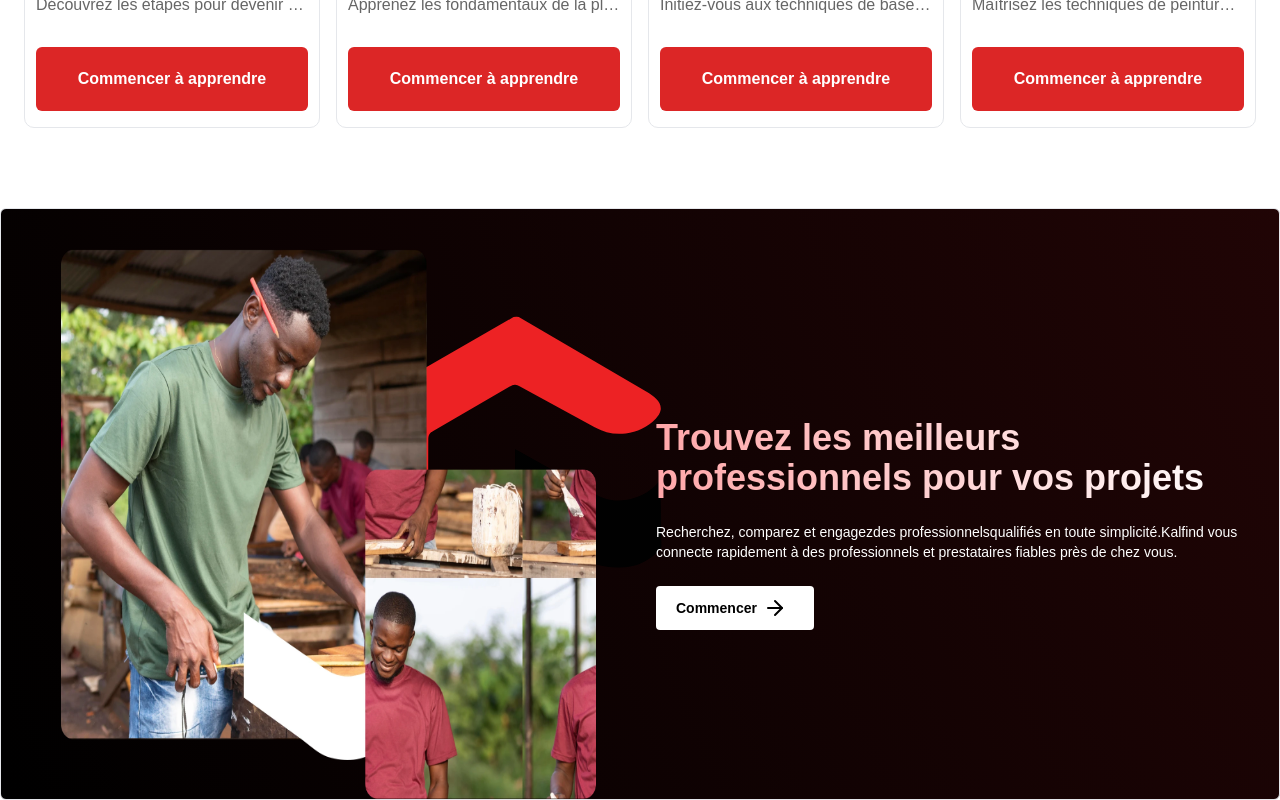
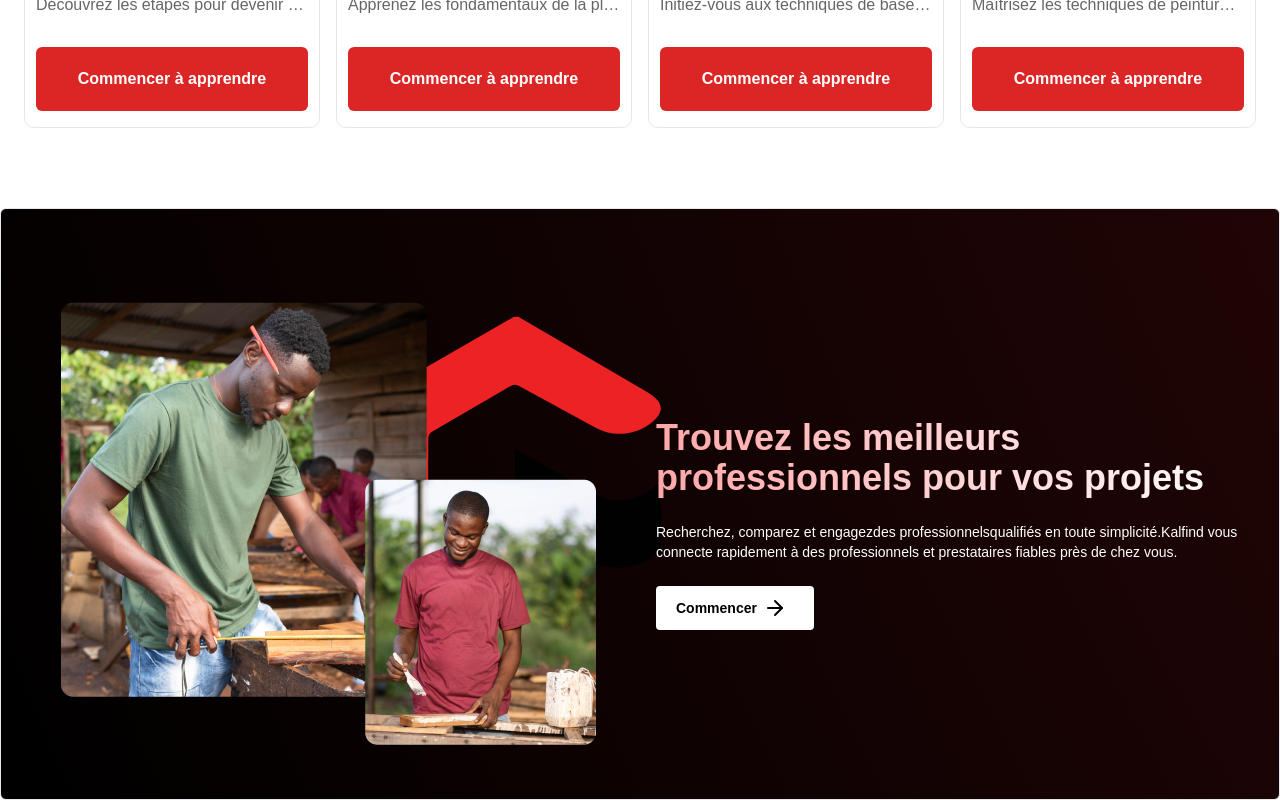
Before and after one commit to Hcodesk/kalfind-home, a Next.js app in the folder my-app/: page / in a window 1280 px wide. Shown: the part 2853-3653 px from the top of the page. Built offline with nearby package versions, Linux system fonts and the light colour scheme; what tailwindcss-motion would draw is missing.

Commit message:
new changes

```diff
--- a/my-app/components/Footer.tsx
+++ b/my-app/components/Footer.tsx
@@ -6,7 +6,7 @@ export default function Footer() {
   return (
    <footer className='mt-20 grid border pt-10 px-4 rounded-md grid-cols-1 justify-center lg:grid-cols-2 bg-footerBg lg:h-[592px] w-full bg-no-repeat bg-cover'>
         <div className="flex justify-center">
-            <Image src="/footerImg1.webp" alt="footer img" width={535} height={443} />
+            <Image src="/footer.png" alt="footer img" width={535} height={443} className="object-contain" />
         </div>
 
         <div className='flex flex-col p-4 gap-6 justify-center text-white'>
```
Also changed, not shown: my-app/public/footer.png (added), 1 other file (tests, documents, lock files or other folders).
